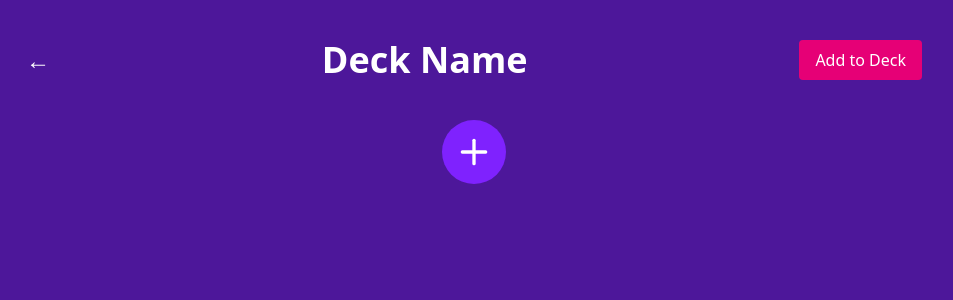
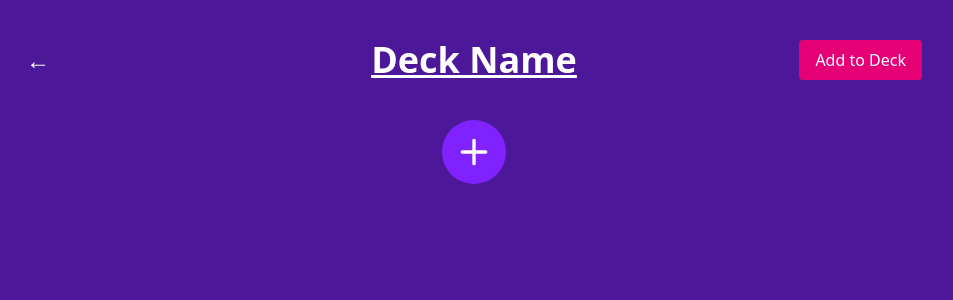
Before and after one commit to Atonbara-Adora/multiplayer-learning, a React (Vite) app in the folder web/: page /question-list in a window 1280 px wide. Shown: the top 300 px of the page, without its empty margins (166-1119 px from the left). Built offline with nearby package versions, Linux system fonts and the light colour scheme.

Commit message:
make add to deck and back arrow absolute

```diff
--- a/web/src/pages/QuestionListPage.tsx
+++ b/web/src/pages/QuestionListPage.tsx
@@ -19,22 +19,20 @@ function QuestionList() {
 
   return (
     <div className="flex flex-col justify-normal items-center py-10 bg-violet-900 min-h-screen w-full">
-      <div className="w-full max-w-4xl flex items-center justify-between">
+      <div className="w-full max-w-4xl relative flex items-center">
         <button
           onClick={navigateBack}
-          className="text-2xl text-white hover:text-gray-300 justify-self-start"
+          className="absolute left-0 text-2xl text-white hover:text-gray-300"
         >
           ←
         </button>
 
-        <div className="flex flex-col items-center">
+        <div className="w-full flex justify-center">
           <button
-            className="text-4xl font-bold text-white"
+            className="text-4xl font-bold text-white underline"
             onClick={() =>
               (
-                document.getElementById(
-                  "edit_deck_class_modal"
-                ) as HTMLDialogElement
+                document.getElementById("edit_deck_class_modal") as HTMLDialogElement
               )?.showModal()
             }
           >
@@ -44,7 +42,7 @@ function QuestionList() {
 
         <button
           onClick={handleSave}
-          className="bg-pink-600 text-white px-4 py-2 rounded hover:bg-pink-600"
+          className="absolute right-0 bg-pink-600 text-white px-4 py-2 rounded hover:bg-pink-600"
         >
           Add to Deck
         </button>
```
